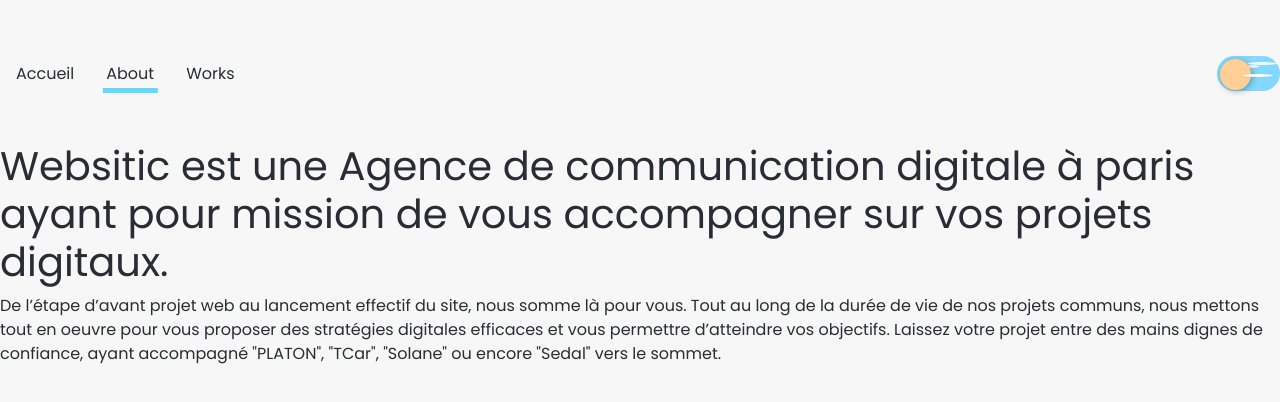
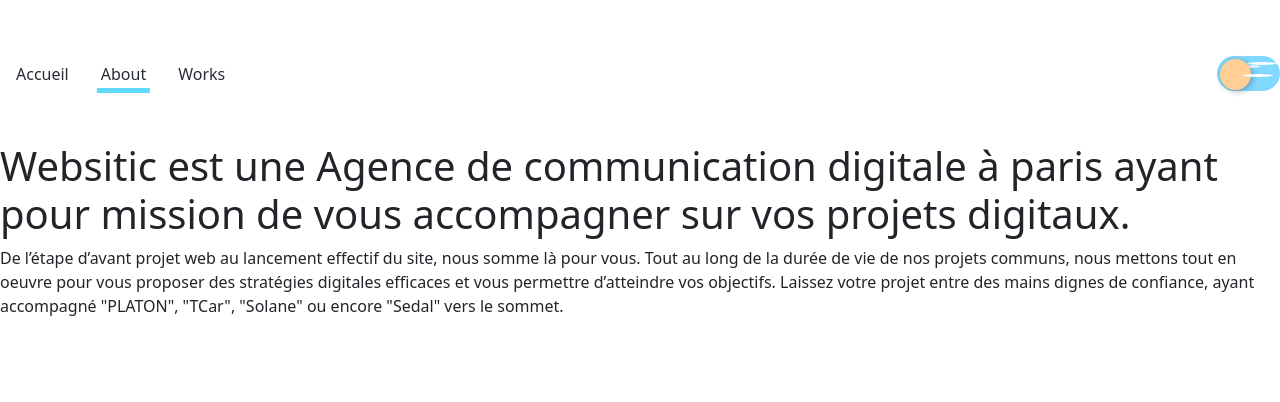
Before and after one commit to aauugguussttiinn/agency-website, a React (Create React App) app: page /about in a window 1280 px wide. Shown: the top 402 px of the page. Built offline with nearby package versions, Linux system fonts and the light colour scheme.

Commit message:
About to set up toggle system

```diff
--- a/src/App.jsx
+++ b/src/App.jsx
@@ -1,5 +1,6 @@
 import React from 'react';
 import { BrowserRouter, Switch, Route } from "react-router-dom"
+import ThemeContextProvider from 'Context/ThemeContext';
 import Home from 'pages/Home/Home';
 import About from 'pages/About/About';
 import Works from 'pages/Works/Works';
@@ -9,10 +10,12 @@
   return (
     <BrowserRouter>
       <Switch>
-        <Route path="/" exact component={Home} />
-        <Route path="/about" exact component={About} />
-        <Route path="/works" exact component={Works} />
-        <Route component={NotFound} />
+        <ThemeContextProvider>
+          <Route path="/" exact component={Home} />
+          <Route path="/about" exact component={About} />
+          <Route path="/works" exact component={Works} />
+          {/* <Route component={NotFound} /> */}
+        </ThemeContextProvider>
       </Switch>
     </BrowserRouter>
   );
--- /dev/null
+++ b/src/Context/ThemeContext.jsx
@@ -0,0 +1,20 @@
+import React, {createContext, useState} from 'react';
+
+export const ThemeContext = createContext();
+
+const ThemeContextProvider = (props) => {
+
+  const [theme, setTheme] = useState(false);
+
+  const toggleTheme = () => {
+    setTheme(!theme);
+  };
+
+  return (
+    <ThemeContext.Provider value={{theme, toggleTheme}}>
+      {props.children}
+    </ThemeContext.Provider>
+  )
+};
+
+export default ThemeContextProvider;
--- a/src/components/Header/Header.jsx
+++ b/src/components/Header/Header.jsx
@@ -1,13 +1,17 @@
-import React from 'react';
+import React, { useContext } from 'react';
 import Navigation from "components/Navigation/Navigation";
 import ToggleButton from 'components/ToggleButton/ToggleButton';
-
+import { ThemeContext } from "Context/ThemeContext";
 
 const Header = () => {
+  const {theme} = useContext(ThemeContext);
+
   return (
-    <div className="header d-flex justify-content-between">
-      <Navigation />
-      <ToggleButton />
+    <div className={ theme ? "maintheme tolight" : "maintheme todark" }>
+      <div className="header d-flex justify-content-between">
+        <Navigation />
+        <ToggleButton />
+      </div>
     </div>
   );
 };
--- a/src/styles/_settings.scss
+++ b/src/styles/_settings.scss
@@ -15,9 +15,9 @@
 body {
   margin: 0.4rem auto;
   max-width: 1296px;
-  font-family: $font-1;
-  color: $color-3;
-  background-color: $color-2;
+  // font-family: $font-1;
+  // color: $color-3;
+  // background-color: $color-2;
 }
 li {
   list-style-type: none;
@@ -30,3 +30,21 @@
 a:visited {
   color: $color-3;
 }
+
+.maintheme.tolight {
+  body {
+    font-family: $font-1;
+    background-color: #f1f1f1;
+    color: #333333;
+  }
+
+}
+
+.maintheme.todark {
+  body {
+    font-family: $font-1;
+    background-color: #333333;
+    color: #f1f1f1;
+  }
+
+}
```
